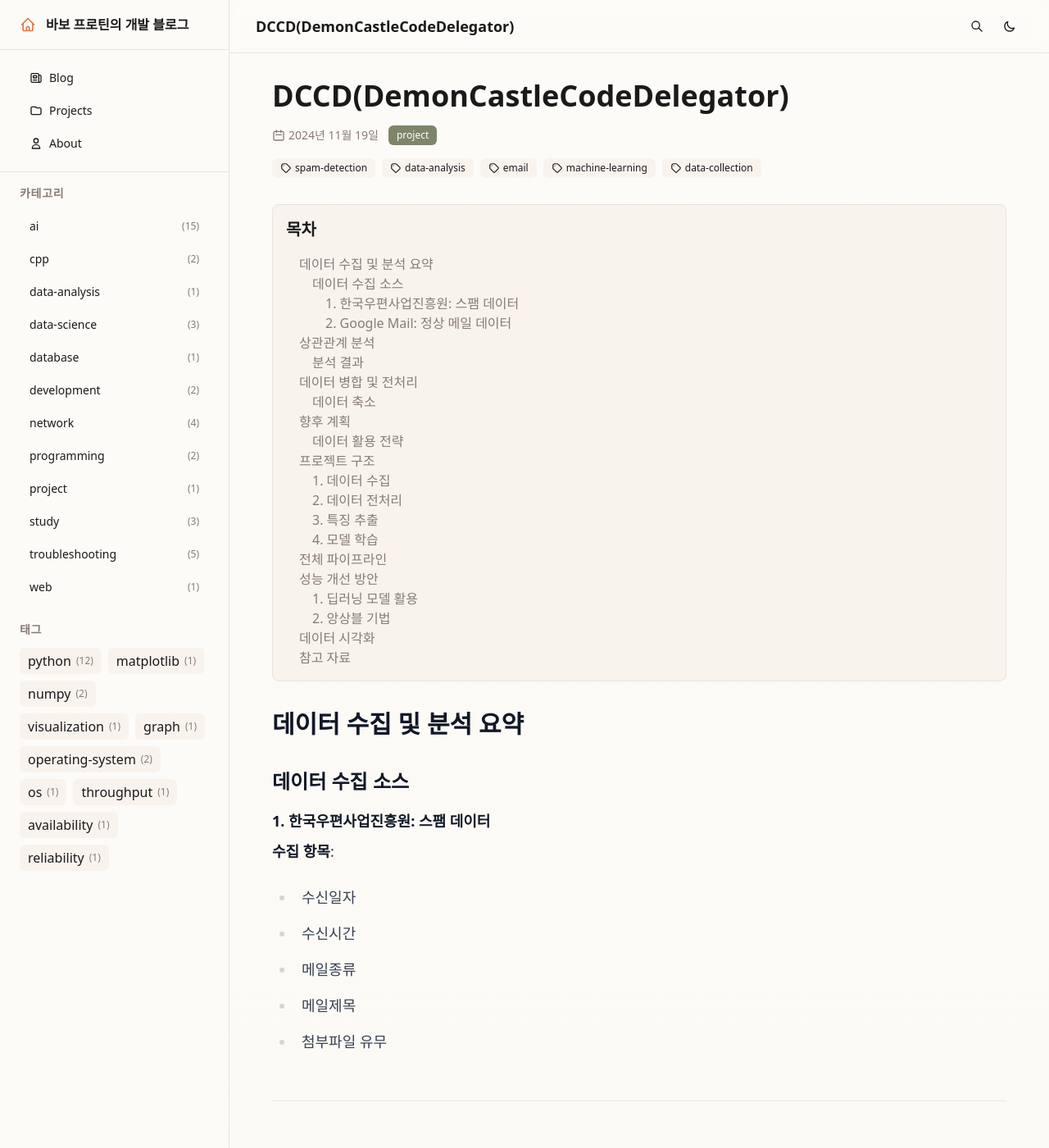
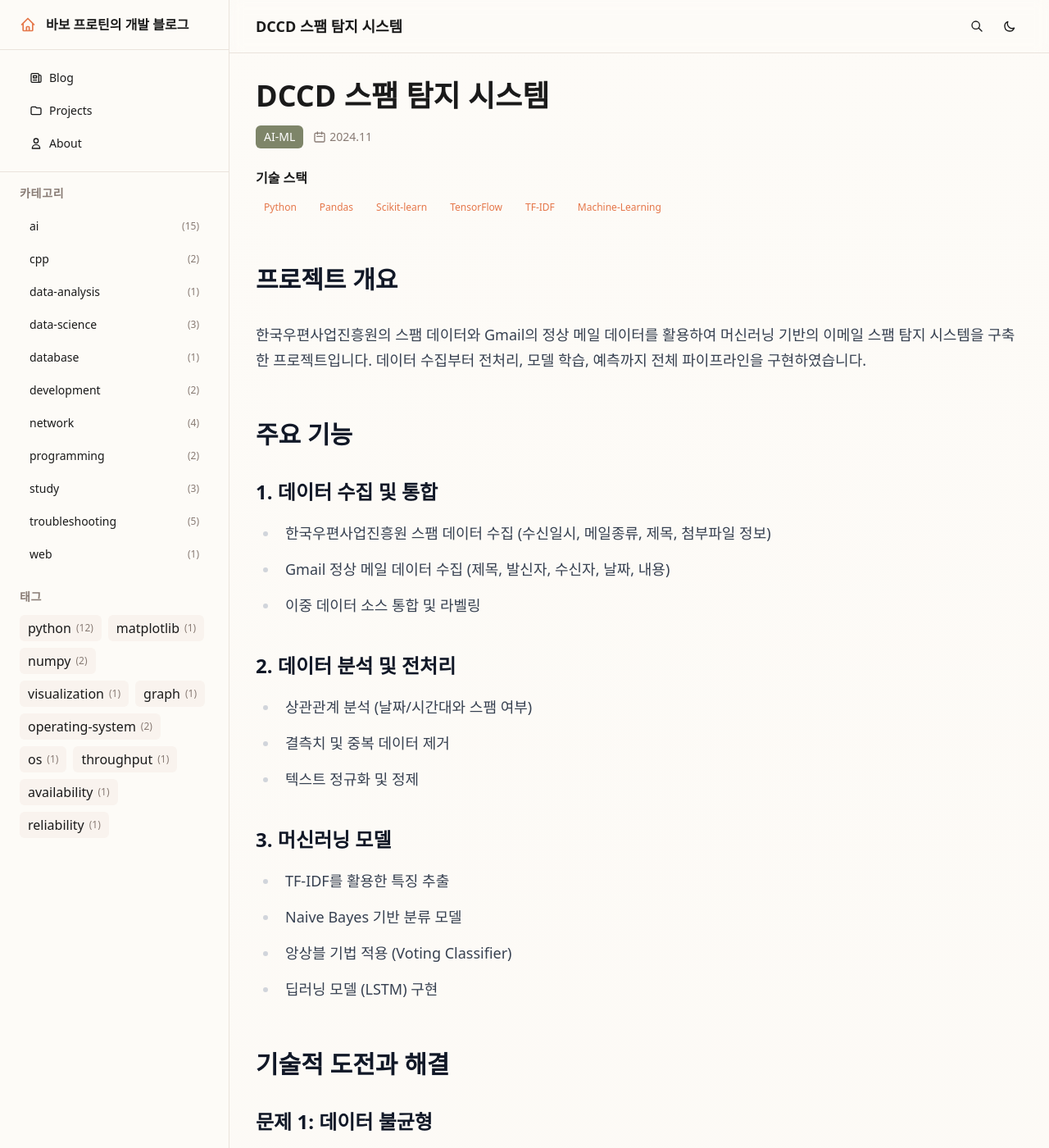
Before and after one commit to 1di0t/1di0t.github.io, a Jekyll site: the page built from _projects/dccd-spam-detection.md, in a window 1280 px wide and 1400 px high. Shown: the whole window at 82% size. Built offline with Jekyll 4.4.1, drawn with Linux system fonts in a browser that asks for light colours; some web fonts are replaced; comment, search, counter and statistics services are not loaded; some of the changed text lies outside the part shown.

Commit message:
DCCD 스팸 탐지 프로젝트 추가
블로그 포스트를 프로젝트 형식으로 변환하여 _projects 디렉토리로 이동했습니다.

주요 변경사항:
- 프로젝트 frontmatter 추가 (category, tech_stack, period 등)
- 프로젝트 개요, 주요 기능, 기술적 도전과 해결 섹션 추가
- 성과 및 향후 계획 섹션 재구성
- 기존 기술 구현 내용은 상세 구현 섹션으로 유지

````diff
--- a/_posts/2024-11/2024-11-19-dccd-spam-detection.md
+++ b/_projects/dccd-spam-detection.md
@@ -1,12 +1,83 @@
 ---
-layout: post
-title: "DCCD(DemonCastleCodeDelegator)"
-category: project
-tags: [spam-detection, data-analysis, email, machine-learning, data-collection]
-excerpt: "이메일 스팸 데이터를 수집하고 분석하여 스팸 탐지 시스템을 구축하는 프로젝트입니다."
+title: "DCCD 스팸 탐지 시스템"
+category: AI-ML
+tech_stack: [Python, Pandas, Scikit-learn, TensorFlow, TF-IDF, Machine-Learning]
+github:
+demo:
+period: "2024.11"
+thumbnail:
+excerpt: "이메일 스팸 데이터를 수집하고 분석하여 머신러닝 기반 스팸 탐지 시스템을 구축하는 프로젝트입니다."
 ---
 
-## 데이터 수집 및 분석 요약
+## 프로젝트 개요
+
+한국우편사업진흥원의 스팸 데이터와 Gmail의 정상 메일 데이터를 활용하여 머신러닝 기반의 이메일 스팸 탐지 시스템을 구축한 프로젝트입니다. 데이터 수집부터 전처리, 모델 학습, 예측까지 전체 파이프라인을 구현하였습니다.
+
+## 주요 기능
+
+### 1. 데이터 수집 및 통합
+- 한국우편사업진흥원 스팸 데이터 수집 (수신일시, 메일종류, 제목, 첨부파일 정보)
+- Gmail 정상 메일 데이터 수집 (제목, 발신자, 수신자, 날짜, 내용)
+- 이중 데이터 소스 통합 및 라벨링
+
+### 2. 데이터 분석 및 전처리
+- 상관관계 분석 (날짜/시간대와 스팸 여부)
+- 결측치 및 중복 데이터 제거
+- 텍스트 정규화 및 정제
+
+### 3. 머신러닝 모델
+- TF-IDF를 활용한 특징 추출
+- Naive Bayes 기반 분류 모델
+- 앙상블 기법 적용 (Voting Classifier)
+- 딥러닝 모델 (LSTM) 구현
+
+## 기술적 도전과 해결
+
+### 문제 1: 데이터 불균형
+**도전**: 스팸과 정상 메일의 비율이 불균형하여 모델이 편향될 수 있는 문제가 있었습니다.
+
+**해결**:
+- 데이터 증강 기법 적용
+- SMOTE를 활용한 오버샘플링
+- 클래스 가중치 조정
+
+### 문제 2: 특징 선택
+**도전**: 날짜와 시간대는 스팸 판별에 큰 영향을 미치지 않는 것으로 분석되었습니다.
+
+**해결**:
+- 메일 제목과 내용에 집중
+- TF-IDF를 활용한 텍스트 특징 추출
+- N-gram 기법을 통한 문맥 정보 활용
+
+### 문제 3: 한국어 텍스트 처리
+**도전**: 한국어 텍스트의 형태소 분석과 불용어 처리가 필요했습니다.
+
+**해결**:
+- 텍스트 정규화 및 정제 파이프라인 구축
+- 도메인 특화 불용어 사전 구축
+- 문자 수준과 단어 수준 특징 결합
+
+## 성과
+
+- 다중 소스 데이터 통합 및 전처리 파이프라인 구축
+- TF-IDF 기반 특징 추출로 텍스트 정보 효과적 활용
+- 앙상블 기법을 통한 모델 성능 향상
+- 확률 기반 예측으로 신뢰도 정보 제공
+
+## 향후 계획
+
+1. 제목과 내용을 결합한 멀티모달 분석
+2. 딥러닝 모델(LSTM, BERT) 성능 비교
+3. 실시간 스팸 탐지 API 서버 구축
+4. 사용자 피드백 기반 온라인 학습 구현
+
+## 배운 점
+
+이 프로젝트를 통해 데이터 수집부터 모델 배포까지 머신러닝 전체 파이프라인을 경험할 수 있었습니다. 특히 데이터 품질의 중요성과 상관관계 분석을 통한 특징 선택의 중요성을 배웠습니다.
+
+---
+
+## 데이터 수집 및 분석
 
 ### 데이터 수집 소스
 
@@ -46,38 +117,7 @@
 
 ---
 
-## 데이터 병합 및 전처리
-
-### 데이터 축소
-
-메일제목과 스팸 여부로 데이터를 축소하여 핵심 정보에 집중합니다.
-
-```python
-# 데이터 병합
-merged_data = pd.concat([spam_data[['title', 'is_spam']],
-                         normal_data[['title', 'is_spam']]])
-
-# 데이터 확인
-print(merged_data.shape)
-print(merged_data.head())
-```
-
----
-
-## 향후 계획
-
-### 데이터 활용 전략
-
-제목과 내용을 결합하여 더 정확한 스팸 탐지 모델을 구축할 예정입니다.
-
-```python
-# 제목과 내용 결합
-data['combined_text'] = data['title'] + ' ' + data['content']
-```
-
----
-
-## 프로젝트 구조
+## 구현 상세
 
 ### 1. 데이터 수집
 
````
